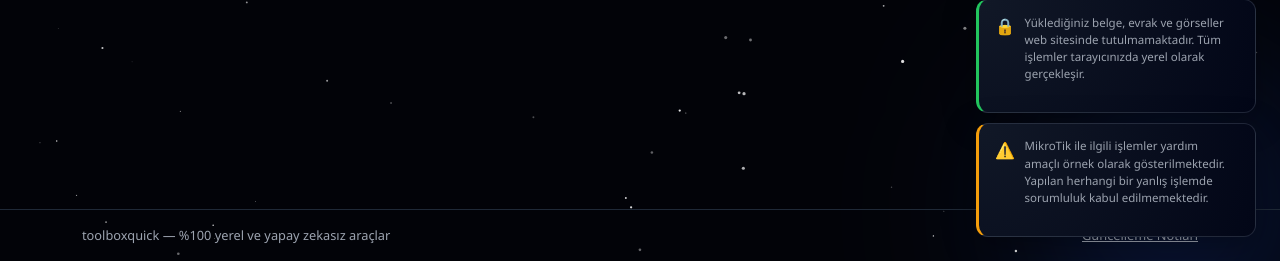
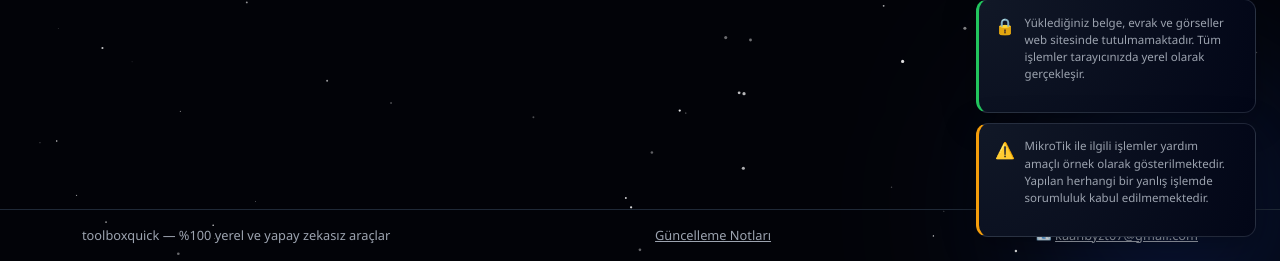
Before and after one commit to kaanbyzt/converter, a Flask app: page /admin in a window 1280 px wide. Shown: the part 759-1020 px from the top of the page. Run offline with Flask 3, Linux system fonts and the light colour scheme; the visitor is signed in with stand-in values (Sample User, id 1).

Commit message:
contact eklendi

```diff
--- a/api/templates/base.html
+++ b/api/templates/base.html
@@ -438,9 +438,12 @@
     </main>
 
     <footer class="footer py-3">
-        <div class="container d-flex flex-column flex-md-row justify-content-between align-items-center">
+        <div class="container d-flex flex-column flex-md-row justify-content-between align-items-center gap-2">
             <span>{{ t('footer.tagline') }}</span>
             <span class="mt-2 mt-md-0"><a href="/guncelleme-notlari" style="color: inherit; text-decoration: underline;">{{ t('footer.changelog') }}</a></span>
+            <span class="mt-2 mt-md-0">
+                📧 <a href="mailto:kaanbyzt07@gmail.com" style="color: inherit; text-decoration: underline;">kaanbyzt07@gmail.com</a>
+            </span>
         </div>
     </footer>
 
```
